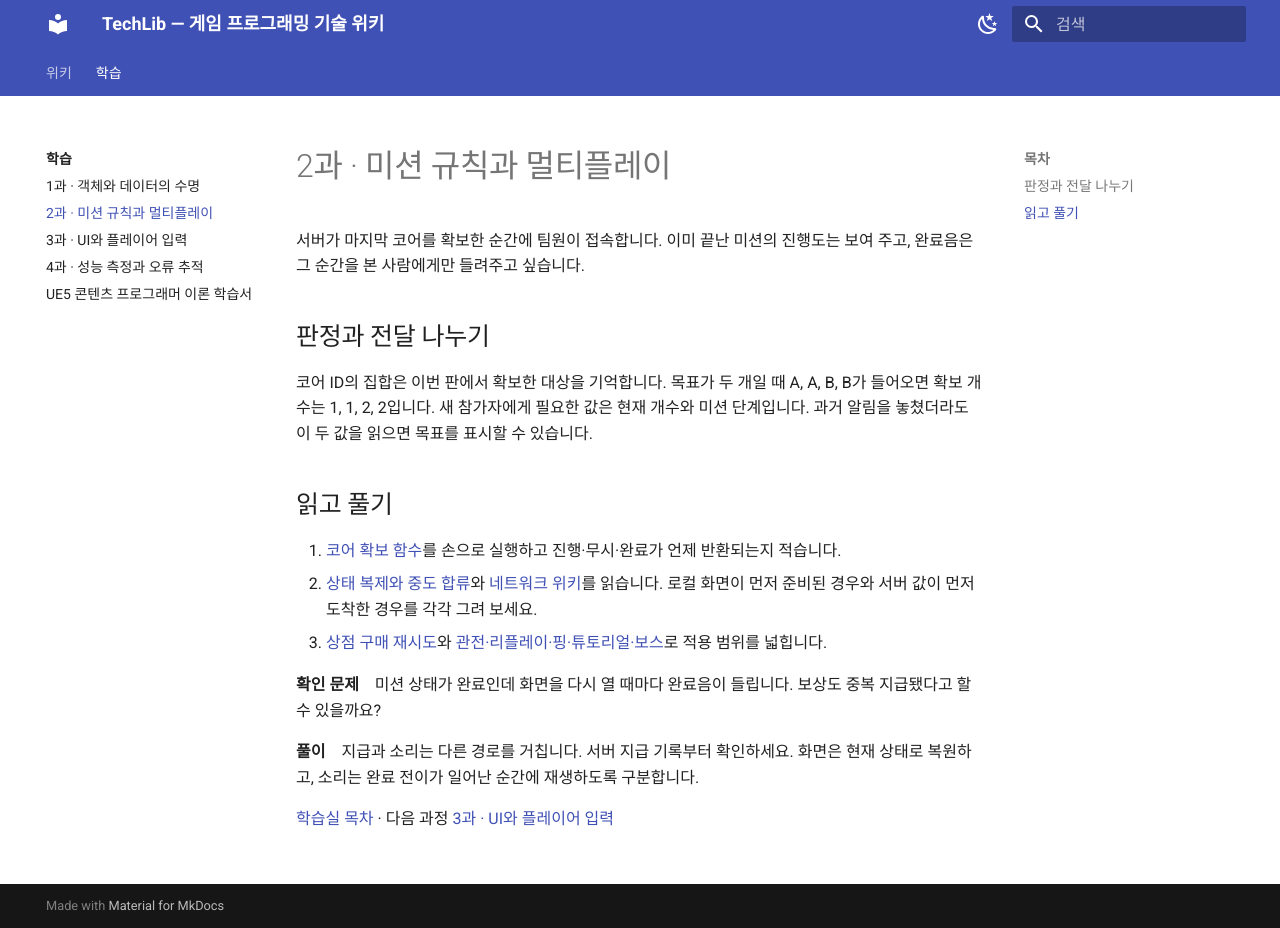
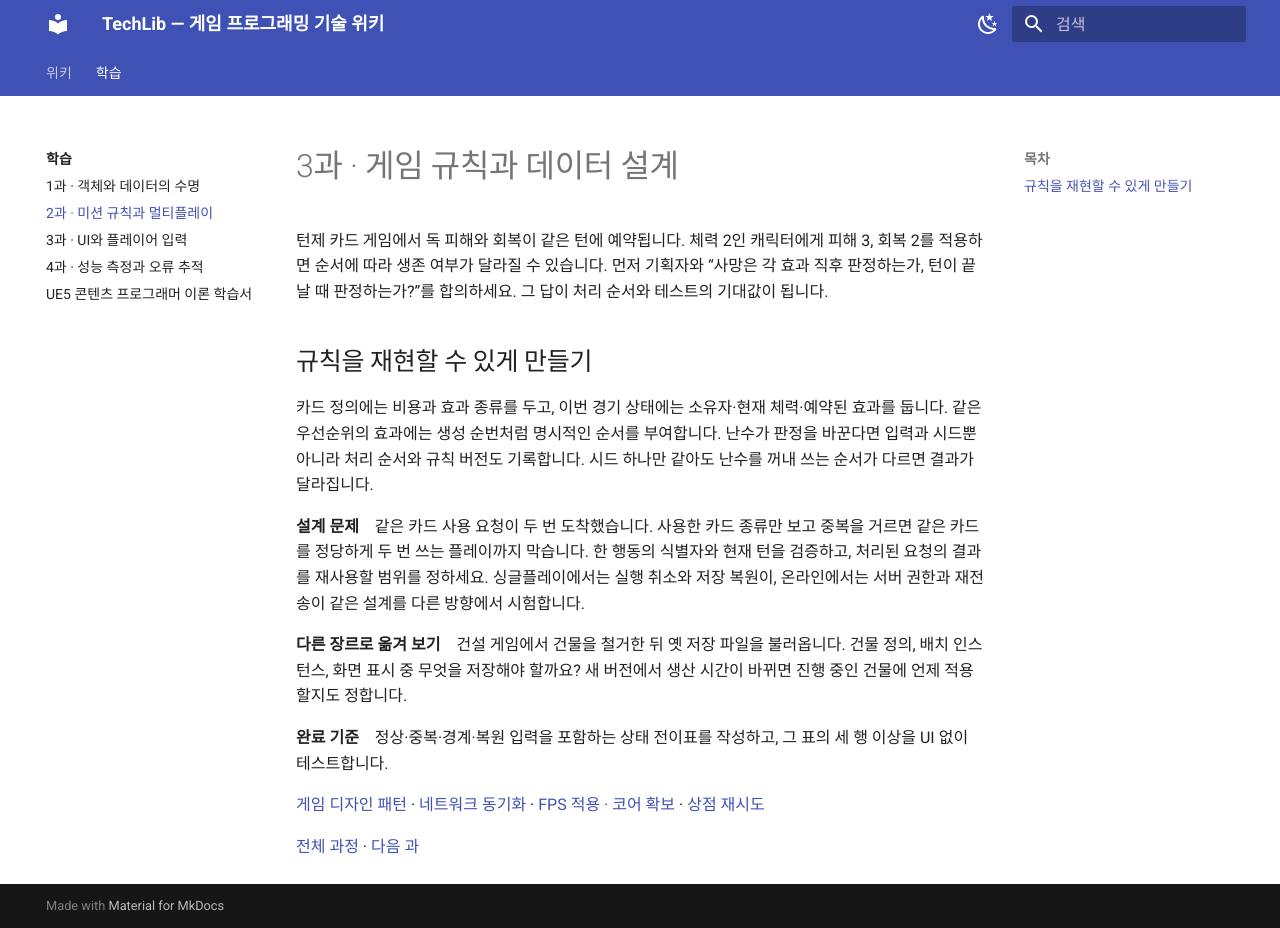
Before and after one commit to Hato-1998/TechLib, an MkDocs documentation site: the page built from docs/study/systems.md, in a window 1280 px wide and 928 px high. Built offline with MkDocs 1.6.1 and Material for MkDocs 9.7.7, drawn with Linux system fonts in a browser that asks for light colours.

Commit message:
게임 프로그래머 공통 과정 · 게임 규칙과 데이터 설계

```diff
--- a/docs/study/systems.md
+++ b/docs/study/systems.md
@@ -1,19 +1,17 @@
-# 2과 · 미션 규칙과 멀티플레이
+# 3과 · 게임 규칙과 데이터 설계
 
-서버가 마지막 코어를 확보한 순간에 팀원이 접속합니다. 이미 끝난 미션의 진행도는 보여 주고, 완료음은 그 순간을 본 사람에게만 들려주고 싶습니다.
+턴제 카드 게임에서 독 피해와 회복이 같은 턴에 예약됩니다. 체력 2인 캐릭터에게 피해 3, 회복 2를 적용하면 순서에 따라 생존 여부가 달라질 수 있습니다. 먼저 기획자와 “사망은 각 효과 직후 판정하는가, 턴이 끝날 때 판정하는가?”를 합의하세요. 그 답이 처리 순서와 테스트의 기대값이 됩니다.
 
-## 판정과 전달 나누기
+## 규칙을 재현할 수 있게 만들기
 
-코어 ID의 집합은 이번 판에서 확보한 대상을 기억합니다. 목표가 두 개일 때 A, A, B, B가 들어오면 확보 개수는 1, 1, 2, 2입니다. 새 참가자에게 필요한 값은 현재 개수와 미션 단계입니다. 과거 알림을 놓쳤더라도 이 두 값을 읽으면 목표를 표시할 수 있습니다.
+카드 정의에는 비용과 효과 종류를 두고, 이번 경기 상태에는 소유자·현재 체력·예약된 효과를 둡니다. 같은 우선순위의 효과에는 생성 순번처럼 명시적인 순서를 부여합니다. 난수가 판정을 바꾼다면 입력과 시드뿐 아니라 처리 순서와 규칙 버전도 기록합니다. 시드 하나만 같아도 난수를 꺼내 쓰는 순서가 다르면 결과가 달라집니다.
 
-## 읽고 풀기
+**설계 문제**　같은 카드 사용 요청이 두 번 도착했습니다. 사용한 카드 종류만 보고 중복을 거르면 같은 카드를 정당하게 두 번 쓰는 플레이까지 막습니다. 한 행동의 식별자와 현재 턴을 검증하고, 처리된 요청의 결과를 재사용할 범위를 정하세요. 싱글플레이에서는 실행 취소와 저장 복원이, 온라인에서는 서버 권한과 재전송이 같은 설계를 다른 방향에서 시험합니다.
 
-1. [코어 확보 함수](UE5_Content_Programming_Workbook.md#2)를 손으로 실행하고 진행·무시·완료가 언제 반환되는지 적습니다.
-2. [상태 복제와 중도 합류](UE5_Content_Programming_Workbook.md#3)와 [네트워크 위키](../09-network-sync/index.md)를 읽습니다. 로컬 화면이 먼저 준비된 경우와 서버 값이 먼저 도착한 경우를 각각 그려 보세요.
-3. [상점 구매 재시도](UE5_Content_Programming_Workbook.md#5)와 [관전·리플레이·핑·튜토리얼·보스](UE5_Content_Programming_Workbook.md#9)로 적용 범위를 넓힙니다.
+**다른 장르로 옮겨 보기**　건설 게임에서 건물을 철거한 뒤 옛 저장 파일을 불러옵니다. 건물 정의, 배치 인스턴스, 화면 표시 중 무엇을 저장해야 할까요? 새 버전에서 생산 시간이 바뀌면 진행 중인 건물에 언제 적용할지도 정합니다.
 
-**확인 문제**　미션 상태가 완료인데 화면을 다시 열 때마다 완료음이 들립니다. 보상도 중복 지급됐다고 할 수 있을까요?
+**완료 기준**　정상·중복·경계·복원 입력을 포함하는 상태 전이표를 작성하고, 그 표의 세 행 이상을 UI 없이 테스트합니다.
 
-**풀이**　지급과 소리는 다른 경로를 거칩니다. 서버 지급 기록부터 확인하세요. 화면은 현재 상태로 복원하고, 소리는 완료 전이가 일어난 순간에 재생하도록 구분합니다.
+[게임 디자인 패턴](../senior-knowledge/design-patterns.md) · [네트워크 동기화](../09-network-sync/index.md) · [FPS 적용 · 코어 확보](UE5_Content_Programming_Workbook.md#2) · [상점 재시도](UE5_Content_Programming_Workbook.md#5)
 
-[학습실 목차](index.md) · 다음 과정 [3과 · UI와 플레이어 입력](interface.md)
+[전체 과정](index.md) · [다음 과](interface.md)
```
